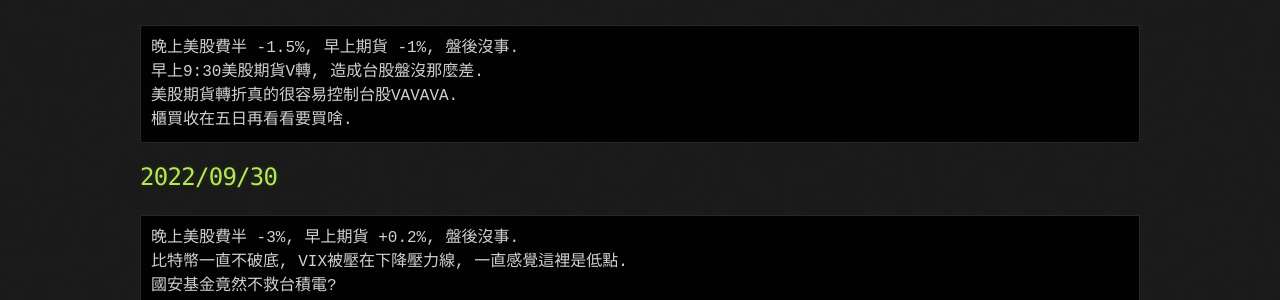
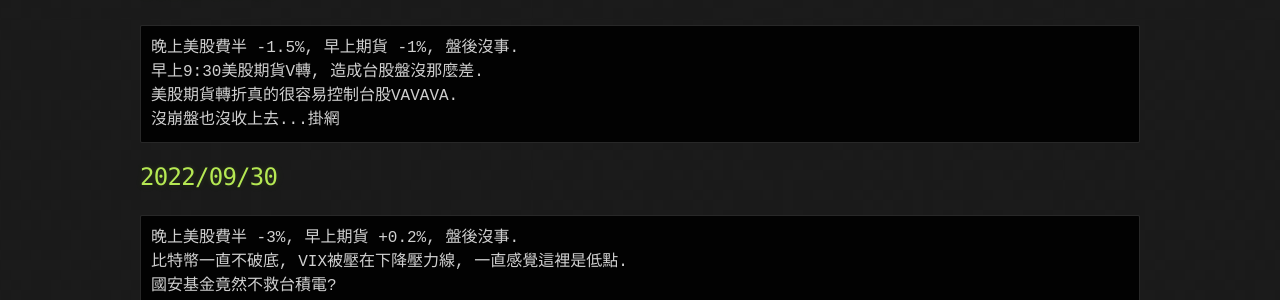
Before and after one commit to lepg5487/Stock_God, a Jekyll site: the page built from index.md, in a window 1280 px wide and 900 px high. Shown: the part 513-813 px from the top of the window. Built offline with Jekyll 4.4.1, drawn with Linux system fonts in a browser that asks for light colours; our own code applies the rules of GitHub Pages for plain Markdown files.

Commit message:
Update index.md

````diff
--- a/index.md
+++ b/index.md
@@ -17,7 +17,7 @@ layout: testlayouts
 晚上美股費半 -1.5%, 早上期貨 -1%, 盤後沒事.
 早上9:30美股期貨V轉, 造成台股盤沒那麼差.
 美股期貨轉折真的很容易控制台股VAVAVA.
-櫃買收在五日再看看要買啥.
+沒崩盤也沒收上去...掛網
 ```
 
 ## 2022/09/30
````
